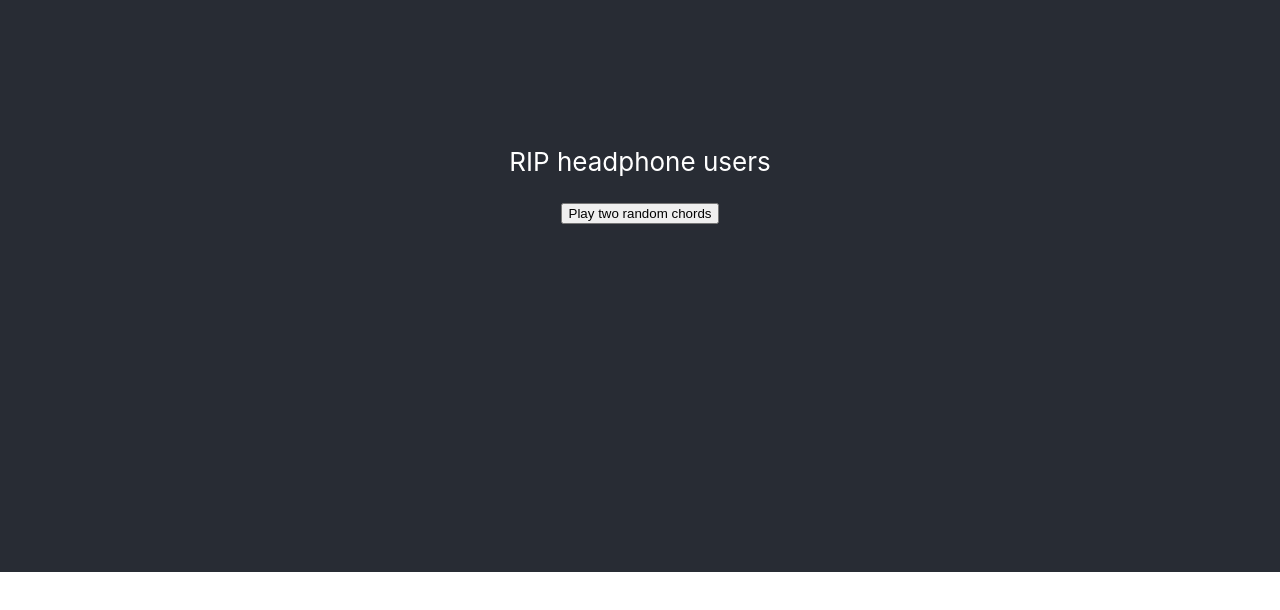
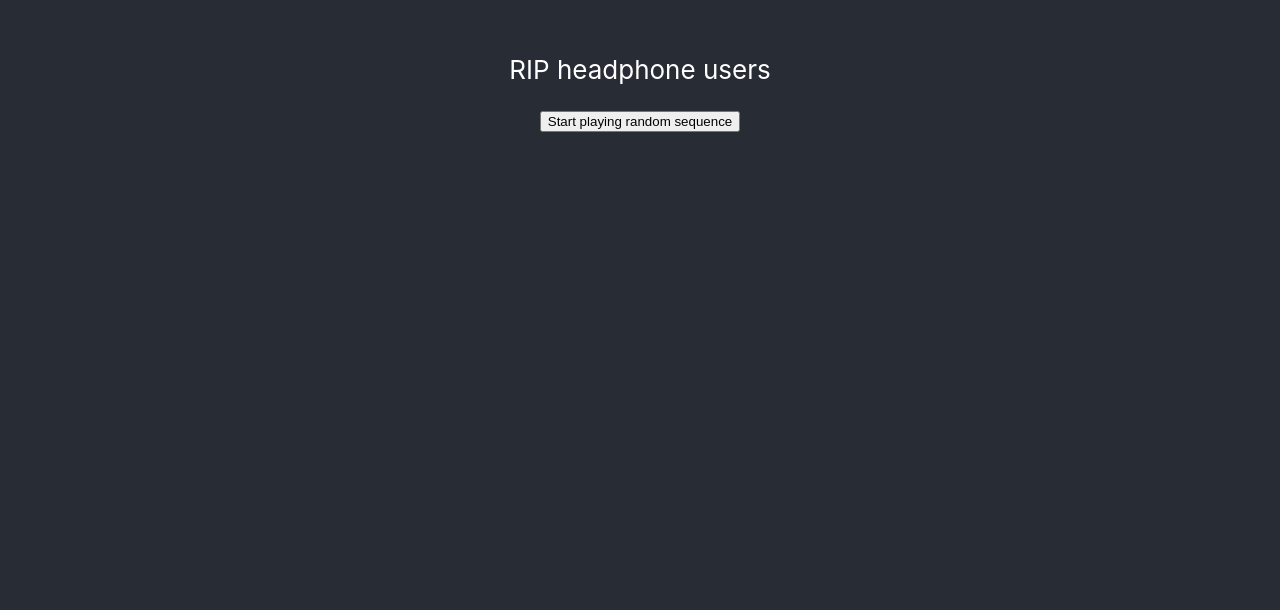
Before and after one commit to NessaTeal/ambient-randomusic, a React (Create React App) app: page / in a window 1280 px wide. Shown: the part 228-838 px from the top of the page. Before the commit the page ends 800 px from the top, so only its background shows below. Built offline with nearby package versions, Linux system fonts and the light colour scheme.

Commit message:
Make it play endless sequence

```diff
--- a/src/App.css
+++ b/src/App.css
@@ -19,9 +19,9 @@
   display: flex;
   flex-direction: column;
   align-items: center;
-  justify-content: center;
   font-size: calc(10px + 2vmin);
   color: white;
+  padding-top: 20%;
 }
 
 .App-link {
--- a/src/App.tsx
+++ b/src/App.tsx
@@ -9,43 +9,53 @@ function App(): JSX.Element {
   const synth = new PolySynth(FMSynth).toDestination();
   synth.set({
     envelope: {
-      attack: 0.2,
-      decay: 0.7,
-      sustain: 0.4,
-      release: 0.2,
+      attack: '8n',
+      decay: '16n',
+      sustain: 0.5,
+      release: '16n',
     },
     modulationIndex: 2,
   });
 
+  const [playing, setPlaying] = React.useState(false);
+
   const play = async () => {
+    if (playing) {
+      return;
+    } else {
+      setPlaying(true);
+    }
     await context.resume();
 
-    const rootNote = 40 + Math.floor(Math.random() * 12);
-    const mood = Math.random() > 0.5 ? Mood.MAJOR : Mood.MINOR;
-    const secondNote =
-      rootNote + scales[mood][1 + Math.floor(Math.random() * 6)].distance;
+    let note = 40 + Math.floor(Math.random() * 12);
+    let mood = Math.random() > 0.5 ? Mood.MAJOR : Mood.MINOR;
 
-    const firstChord = getRandomChordType().map((num) =>
-      convertMidNoteToFrequency(rootNote + scales[mood][num].distance),
-    );
-    const secondChord = getRandomChordType().map((num) =>
-      convertMidNoteToFrequency(secondNote + scales[mood][num].distance),
-    );
+    Transport.schedule(() => {
+      const chord = getRandomChordType().map((num) =>
+        convertMidNoteToFrequency(note + scales[mood][num].distance),
+      );
+      const newChordData = scales[mood][1 + Math.floor(Math.random() * 6)];
+      note += newChordData.distance;
+      mood = newChordData.mood;
+      if (note >= 60) {
+        note -= Math.random() > 0.5 ? 24 : 12;
+      }
 
-    Transport.scheduleOnce(() => {
-      synth.triggerAttackRelease(firstChord, '2n');
-      synth.triggerAttackRelease(secondChord, '2n', '+2n');
+      synth.triggerAttackRelease(chord, '1m');
     }, '0');
 
+    Transport.loop = true;
+    Transport.loopEnd = '1m';
+
     Transport.start();
-    Transport.stop('+1m');
   };
 
   return (
     <div className="App">
       <header className="App-header">
         <p>RIP headphone users</p>
-        <button onClick={play}>Play two random chords</button>
+        <button onClick={play}>Start playing random sequence</button>
+        {playing && <p>Already playing, no disabling button for you!</p>}
       </header>
     </div>
   );
--- a/src/chords.ts
+++ b/src/chords.ts
@@ -4,10 +4,5 @@ export const chords = {
 };
 
 export function getRandomChordType(): number[] {
-  const chooser = Math.random();
-  if (chooser < 0.5) {
-    return chords.simple;
-  } else {
-    return chords.sept;
-  }
+  return chords.simple;
 }
```
